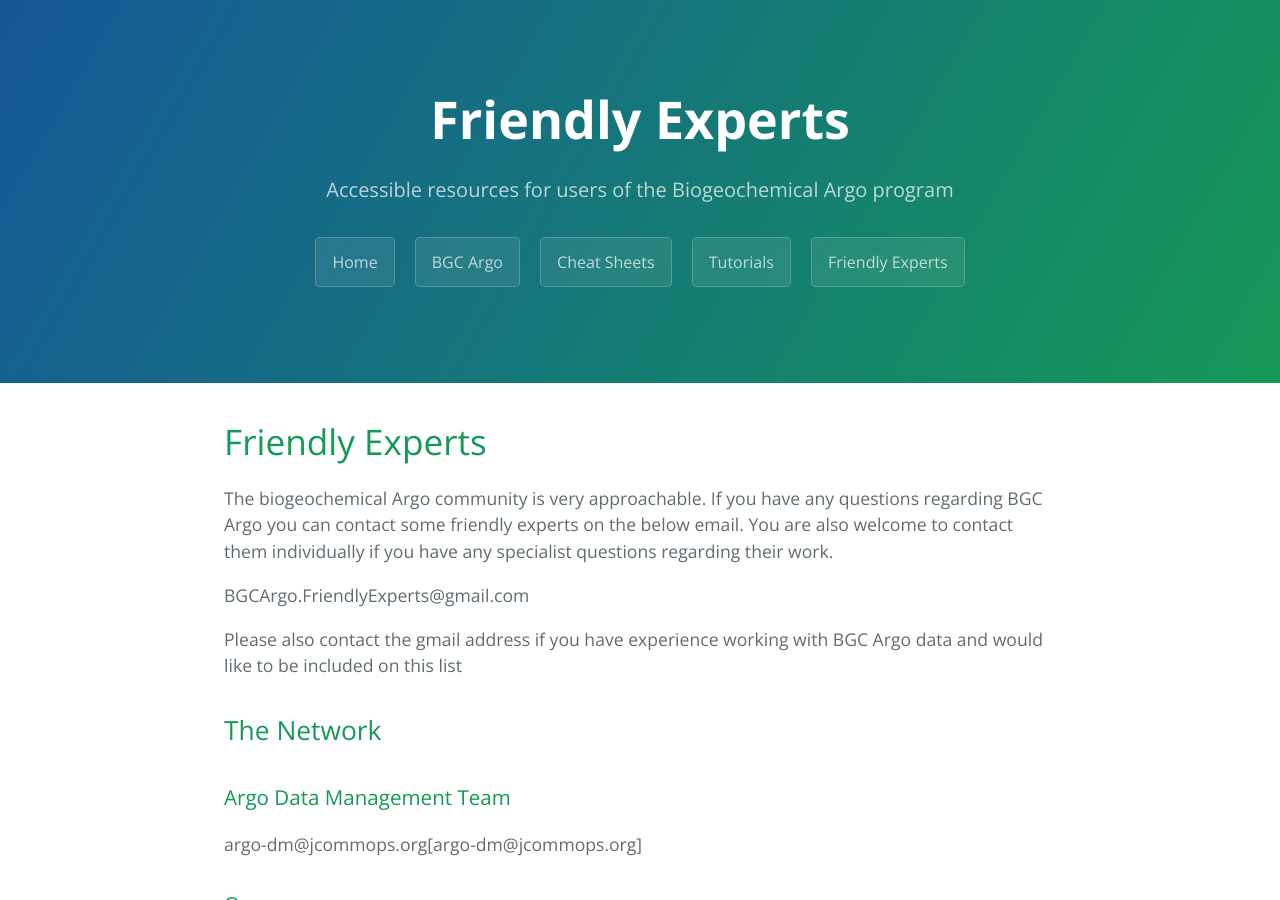
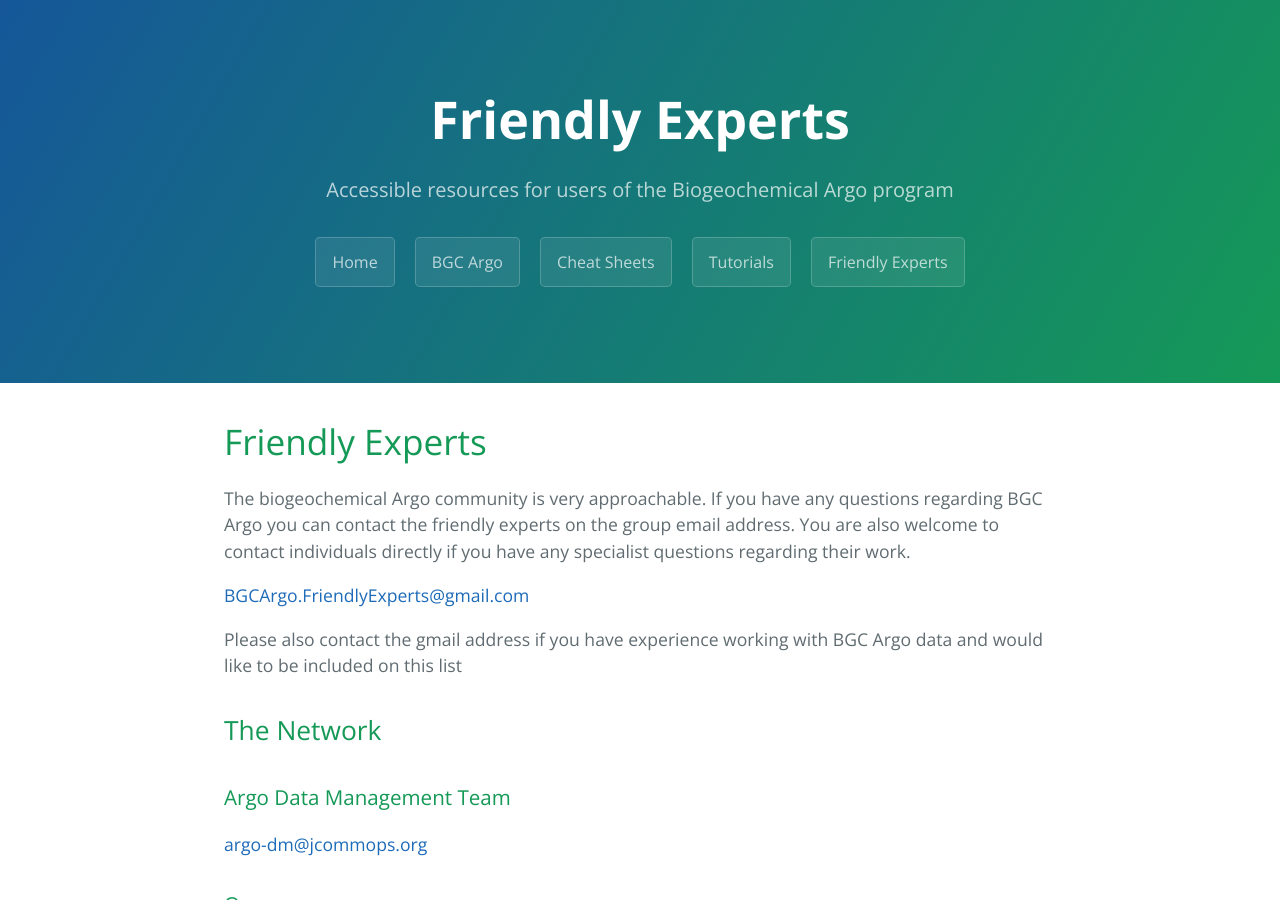
Before and after one commit to KimBaldry/FriendlyExperts, a Jekyll site: the page built from FriendlyExperts/index.md, in a window 1280 px wide and 900 px high. Built offline with Jekyll 4.4.1, drawn with Linux system fonts in a browser that asks for light colours; our own code applies the rules of GitHub Pages for plain Markdown files.

Commit message:
Update index.md

```diff
--- a/FriendlyExperts/index.md
+++ b/FriendlyExperts/index.md
@@ -3,16 +3,16 @@ layout: default
 ---
 
 # Friendly Experts
-The biogeochemical Argo community is very approachable. If you have any questions regarding BGC Argo you can contact some friendly experts on the below email. You are also welcome to contact them individually if you have any specialist questions regarding their work.
+The biogeochemical Argo community is very approachable. If you have any questions regarding BGC Argo you can contact the friendly experts on the group email address. You are also welcome to contact individuals directly if you have any specialist questions regarding their work.
 
-BGCArgo.FriendlyExperts@gmail.com
+[BGCArgo.FriendlyExperts@gmail.com](BGCArgo.FriendlyExperts@gmail.com)
 
 Please also contact the gmail address if you have experience working with BGC Argo data and would like to be included on this list
 
 ## The Network
 
 ### Argo Data Management Team
-argo-dm@jcommops.org[argo-dm@jcommops.org]
+[argo-dm@jcommops.org](argo-dm@jcommops.org)
 
 ### Oxygen
 Henry Bittig
```
